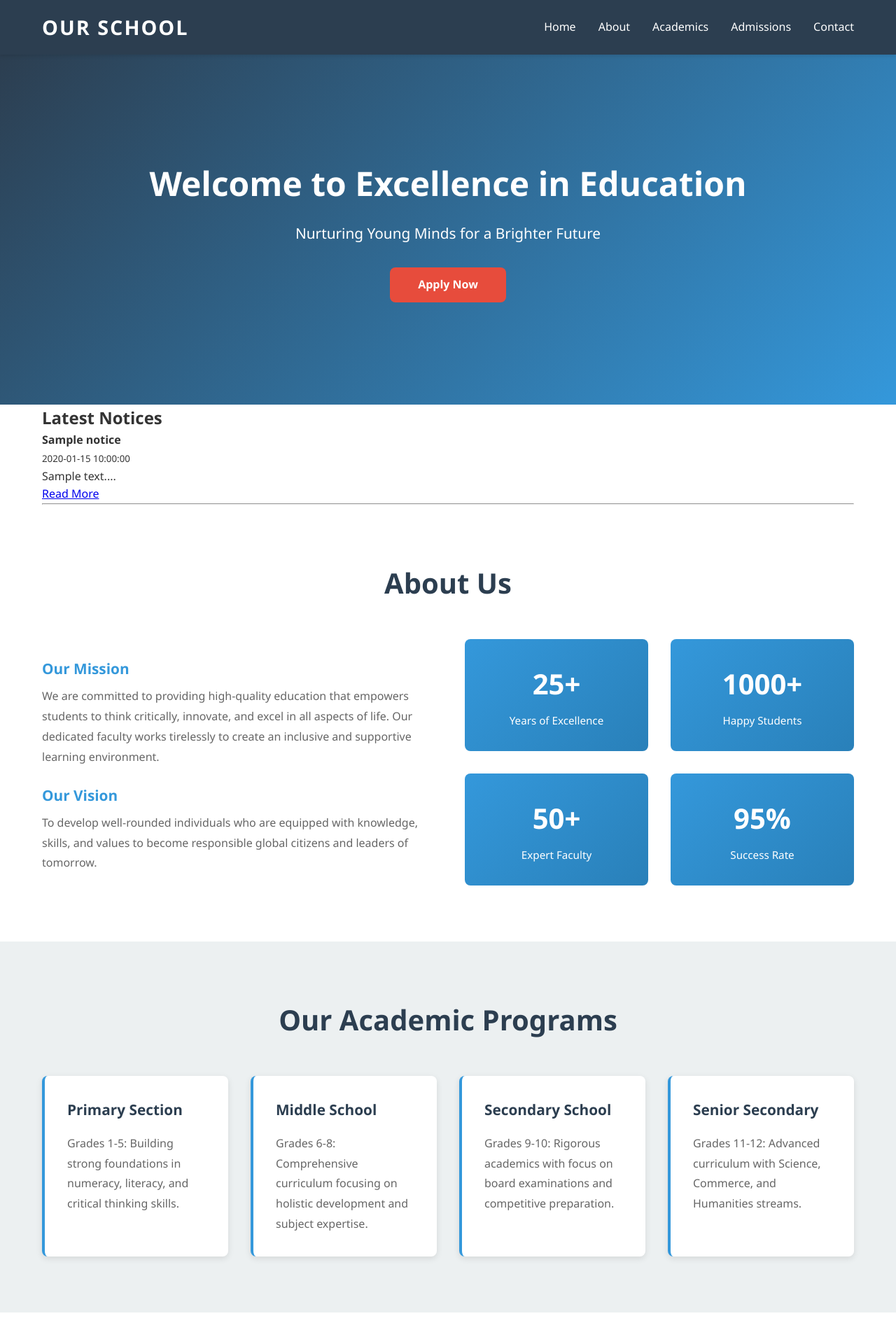
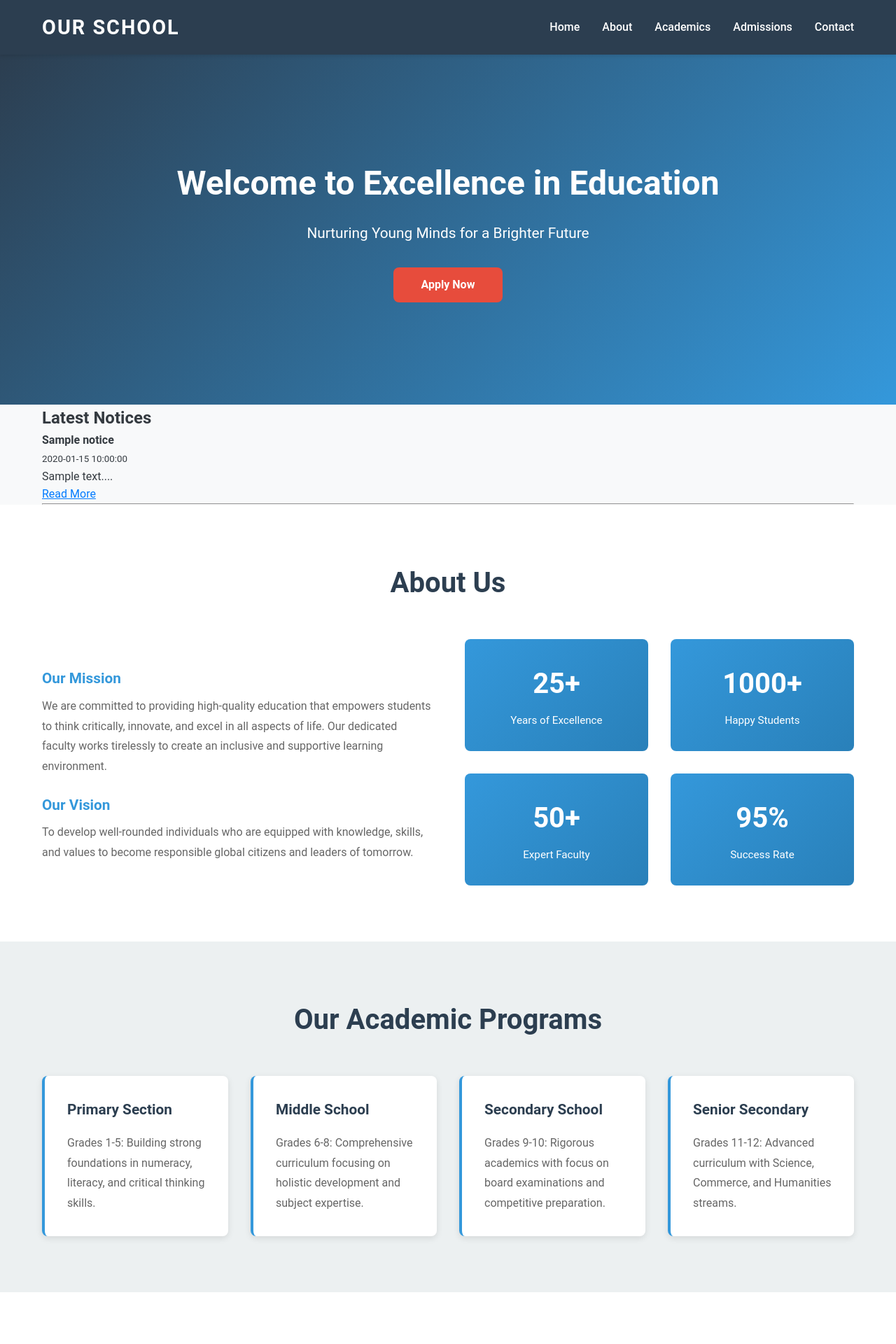
Before and after one commit to ankits95/mock-website, a PHP site: page /index.php in a window 1280 px wide. Shown: the top 1920 px of the page at 70% size. Run offline with PHP 8.4, Linux system fonts and the light colour scheme; tables that the repository leaves empty or names only in its code hold one stand-in row (values such as "Sample post").

Commit message:
Updating ReadMe file

```diff
--- a/styles.css
+++ b/styles.css
@@ -15,15 +15,15 @@
 }
 
 body {
-    font-family: 'Segoe UI', Tahoma, Geneva, Verdana, sans-serif;
+    font-family: 'Roboto', sans-serif;
     line-height: 1.6;
-    color: var(--text-color);
-    background-color: #fff;
+    color: #343a40;
+    background-color: #f8f9fa;
 }
 
 .container {
     max-width: 1200px;
-    margin: 0 auto;
+    margin: auto;
     padding: 0 20px;
 }
 
@@ -460,6 +460,25 @@ footer {
     color: #bbb;
 }
 
+/* Button Styles */
+.btn-custom {
+    background-color: #007bff;
+    color: white;
+}
+
+.btn-custom:hover {
+    background-color: #0056b3;
+}
+
+/* Link Styles */
+a {
+    color: #007bff;
+}
+
+a:hover {
+    text-decoration: underline;
+}
+
 /* Responsive Design */
 @media (max-width: 768px) {
     .nav-links {
```
Also changed, not shown: README.md.
